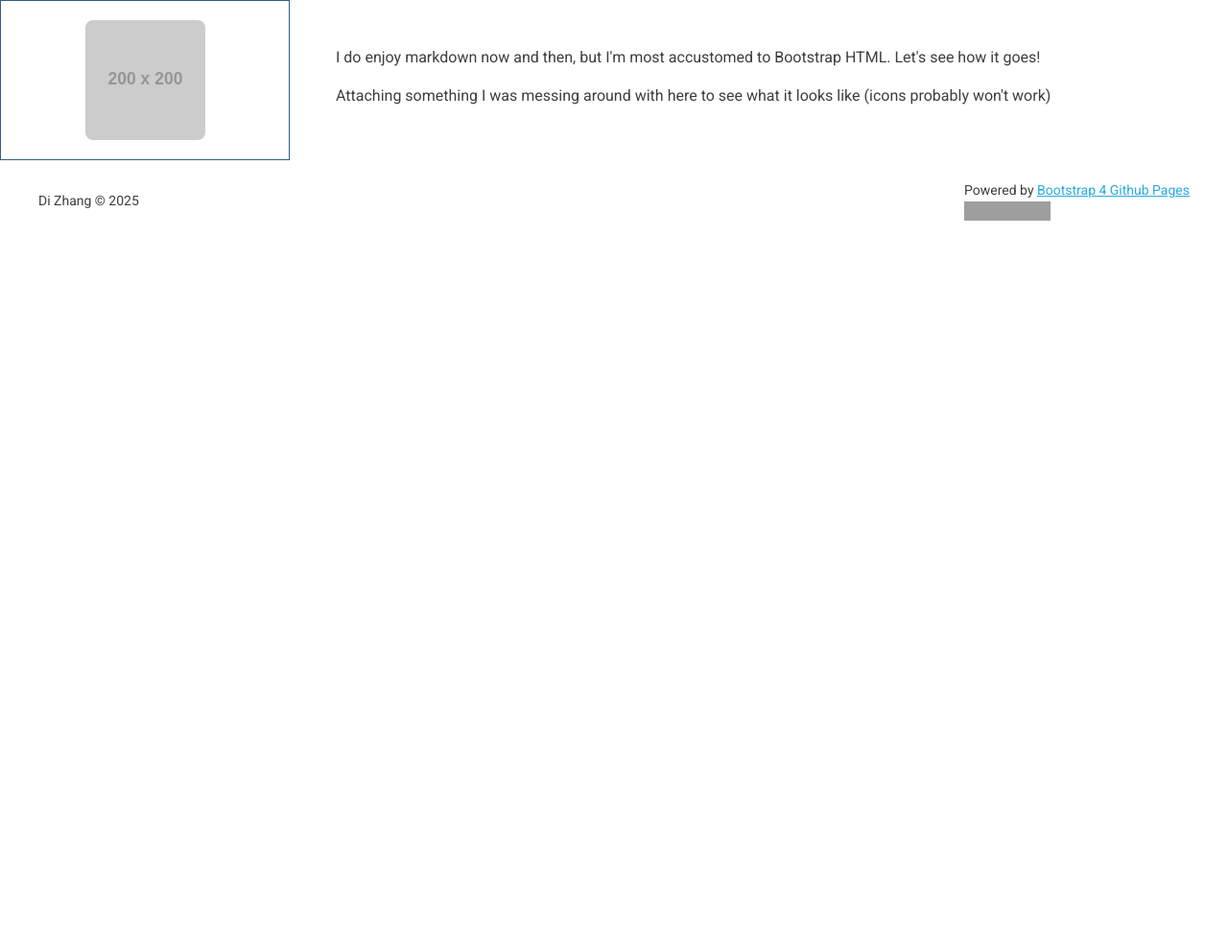
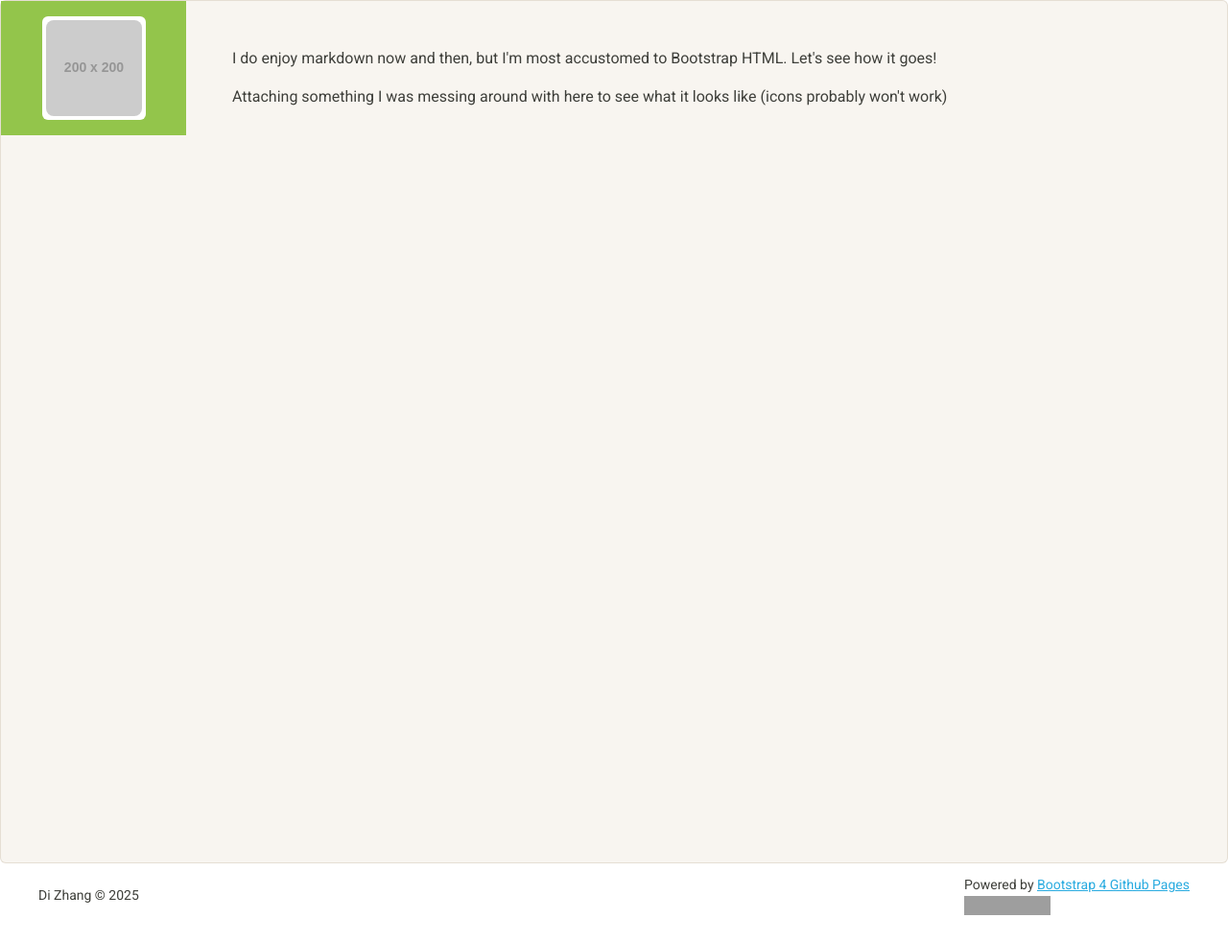
Before and after one commit to zhangdi33/zhangdi33.github.io, a Jekyll site: the page built from index.html, in a window 1280 px wide. Shown: the whole page at 96% size. Built offline with Jekyll 4.4.1, drawn with Linux system fonts in a browser that asks for light colours; before the commit the page ends 900 px from its top, so only the background shows below that; grey boxes are pictures that could not be loaded.

Commit message:
Update default.html

```diff
--- a/_layouts/default.html
+++ b/_layouts/default.html
@@ -4,11 +4,12 @@
   {%- include head.html -%}
 
   <body>
+    <div class="card bg-light" style="height:100vh;">
     <div class="row no-gutters">
-      <div class="col-lg-3">
-        <div class="card border-primary rounded-0 p-3">
+      <div class="col-lg-2">
+        <div class="card bg-success text-white border-0 rounded-0 p-3">
           <div class="card border-0 p-1 mx-auto">
-            <div class="card border-0" style="border-radius:0.5rem;height:125px;width:125px;
+            <div class="card border-0" style="border-radius:0.5rem;height:100px;width:100px;
 
               background-image:URL('https://placehold.co/200');
               background-size:cover;
@@ -19,11 +20,12 @@
           </div>
         </div>
       </div>
-      <div class="col-lg-9">
+      <div class="col-lg-10">
         <div class="container page-content py-5">
           {{ content }}
         </div>
       </div>
+    </div>
     </div>
 
     {%- include footer.html -%}
```
